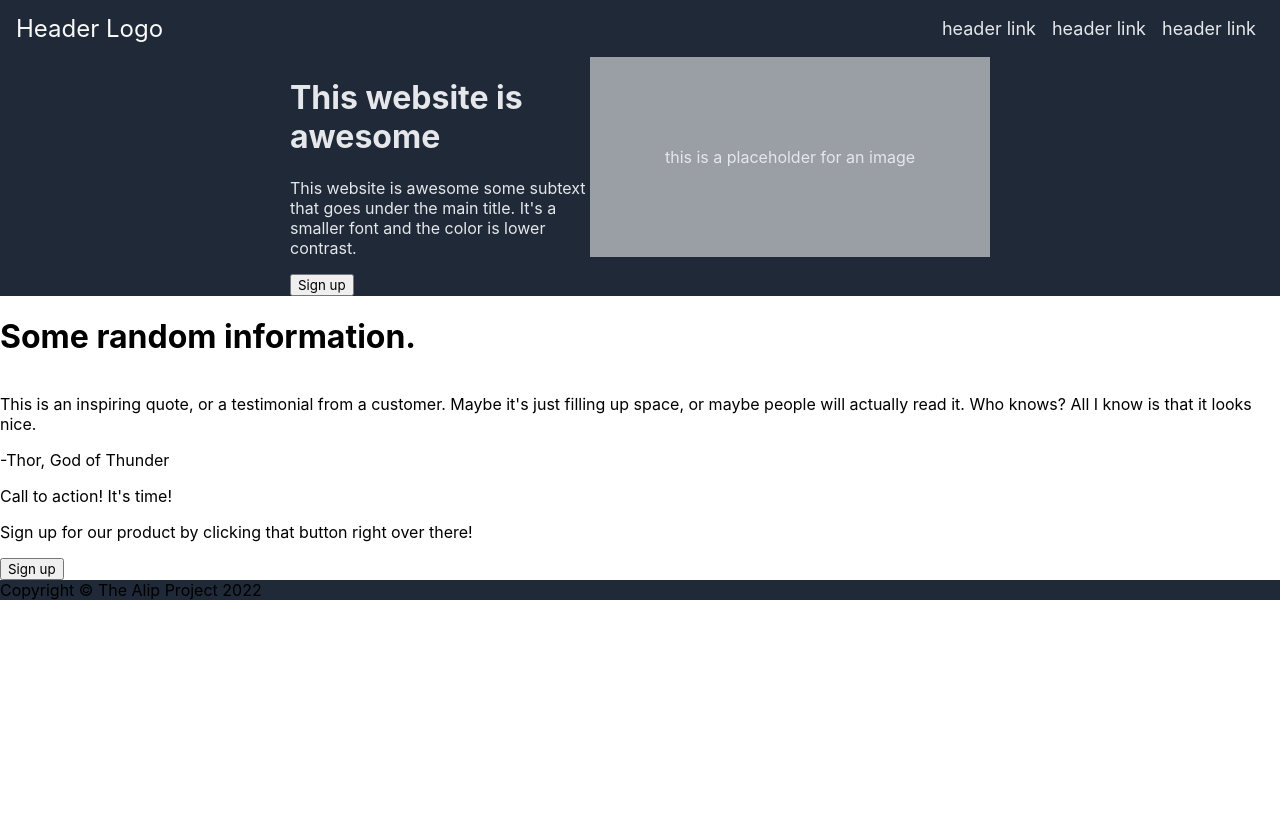
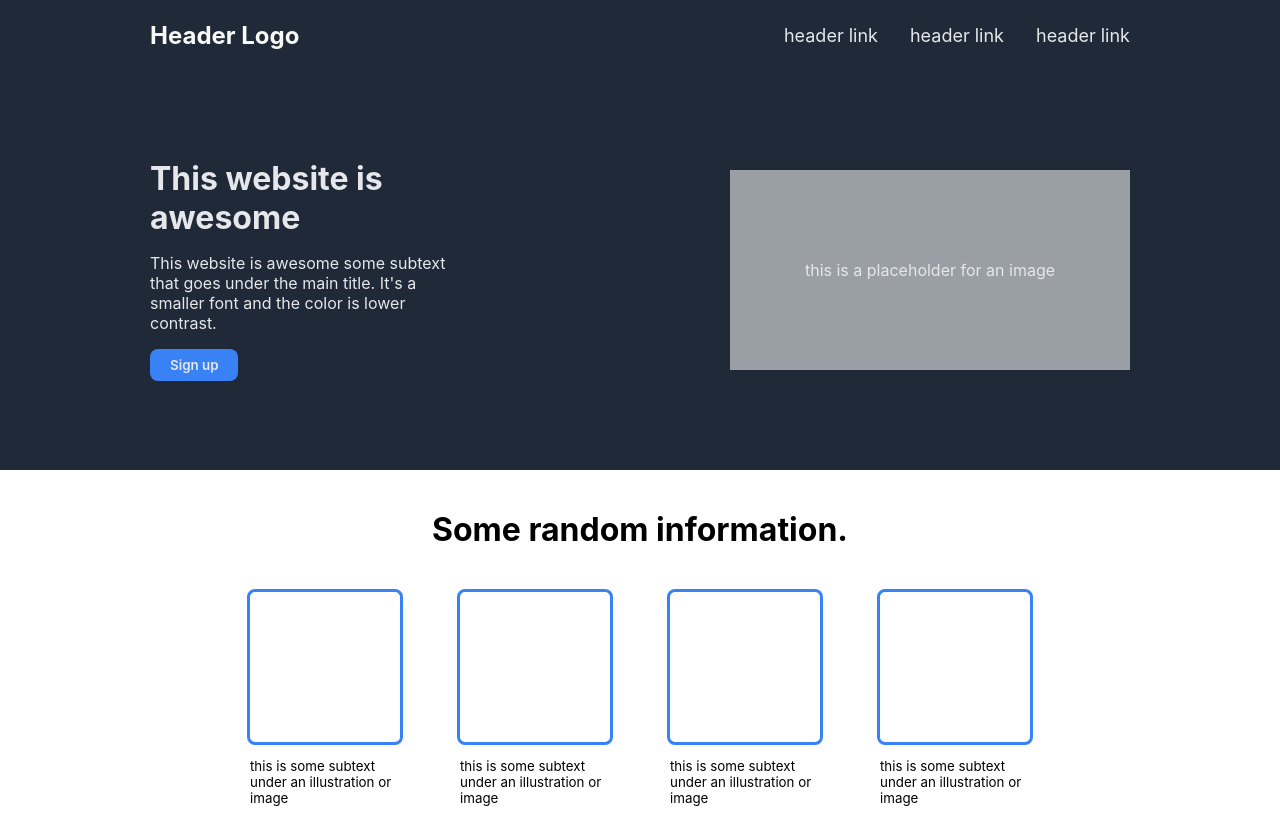
Before and after one commit to aliparslan/odin-project, a plain HTML site: page css-exercises/landing-page/index.html in a window 1280 px wide. Shown: the top 823 px of the page. Before the commit the page ends 800 px from the top, so only its background shows below. Drawn offline with Linux system fonts and the light colour scheme.

Commit message:
finished landing page project

```diff
--- a/css-exercises/landing-page/index.html
+++ b/css-exercises/landing-page/index.html
@@ -26,7 +26,7 @@
             <h1>This website is awesome</h1>
             <p>This website is awesome some subtext that goes under the main title. It's a smaller font and the color is
                 lower contrast.</p>
-            <button>Sign up</button>
+            <button class="button-1">Sign up</button>
         </div>
         <div class="inner-2">
             this is a placeholder for an image
@@ -34,8 +34,28 @@
     </div>
 
     <div class="container-2">
-        <h1>Some random information.</h1>
+        <div class="header-2">
+            <h1>Some random information.</h1>
+        </div>
 
+        <div class="cards">
+            <div class="card">
+                <div class="image"></div>
+                <p>this is some subtext under an illustration or image</p>
+            </div>
+            <div class="card">
+                <div class="image"></div>
+                <p>this is some subtext under an illustration or image</p>
+            </div>
+            <div class="card">
+                <div class="image"></div>
+                <p>this is some subtext under an illustration or image</p>
+            </div>
+            <div class="card">
+                <div class="image"></div>
+                <p>this is some subtext under an illustration or image</p>
+            </div>
+        </div>
     </div>
 
     <div class="container-3">
@@ -47,10 +67,17 @@
     </div>
 
     <div class="container-4">
-        <div class="call">Call to action! It's time!
-            <p>Sign up for our product by clicking that button right over there!</p>
+        <div class="call">
+            <div>
+                <div class="header-3">
+                    Call to action! It's time!
+                </div>
+                <p class="text">Sign up for our product by clicking that button right over there!</p>
+            </div>
+
+            <div><button class="button-2">Sign up</button></div>
+
         </div>
-        <button>Sign up</button>
     </div>
 
     <div class="footer">
--- a/css-exercises/landing-page/styles.css
+++ b/css-exercises/landing-page/styles.css
@@ -6,6 +6,11 @@ body {
     margin: 0;
     display: flex;
     flex-direction: column;
+    overflow-x: hidden;
+}
+
+h1 {
+    margin: 0;
 }
 
 .header,
@@ -14,10 +19,29 @@ body {
     background-color: #1f2937;
 }
 
+.button-1 {
+    border: none;
+}
+
+.button-2 {
+    border: 2px solid #e5e7eb;
+}
+
+.button-1,
+.button-2 {
+    border-radius: 8px;
+    padding: 8px 20px;
+    font-weight: 600;
+    background-color: #3882f6;
+    color: #e5e7eb;
+}
+
 .container-1 {
     display: flex;
-    justify-content: center;
     color: #e5e7eb;
+    justify-content: space-between;
+    align-items: center;
+    padding: 0px 150px;
 }
 
 .header {
@@ -26,11 +50,19 @@ body {
     display: flex;
     justify-content: space-between;
     align-items: center;
-    padding: 0px 16px;
+    padding: 0px 150px;
+    height: 70px;
 }
 
 .inner-1 {
     width: 300px;
+}
+
+.container-1,
+.container-2,
+.container-3,
+.container-4 {
+    height: 400px;
 }
 
 .inner-2 {
@@ -45,14 +77,116 @@ body {
 ul {
     list-style: none;
     display: flex;
+    gap: 32px;
 }
 
 a {
     text-decoration: none;
     color: #e5e7eb;
-    margin: 8px;
 }
 
 .header-links {
     font-size: 18px;
 }
+
+.logo {
+    font-weight: bold;
+}
+
+.image {
+    border-radius: 8px;
+    border: 3px solid #3882f6;
+    width: 150px;
+    height: 150px;
+}
+
+.card {
+    width: 150px;
+    height: auto;
+    font-size: smaller;
+    display: flex;
+    flex-direction: column;
+    align-items: center;
+}
+
+.container-2 {
+    padding: 0px 150px;
+    display: flex;
+    flex-direction: column;
+    align-items: center;
+}
+
+.cards {
+    display: flex;
+    justify-content: center;
+    gap: 60px;
+}
+
+.header-2 {
+    display: flex;
+    justify-content: center;
+    margin: 40px 0px;
+}
+
+.container-3 {
+    background-color: #e5e7eb;
+    display: flex;
+    flex-direction: column;
+    padding: 0px 300px;
+    justify-content: center;
+    align-items: center;
+}
+
+.quote {
+    font-size: 30px;
+    font-weight: lighter;
+    font-style: italic;
+    margin: 0;
+    color: #1f2937;
+}
+
+.quote-source {
+    align-self: flex-end;
+    margin: 0;
+    font-weight: bold;
+    font-size: 1.1em;
+    color: #1f2937;
+}
+
+.container-4 {
+    padding: 0px 150px;
+    display: flex;
+    justify-content: center;
+    align-items: center;
+}
+
+.call {
+    color: #e5e7eb;
+    background-color: #3882f6;
+    border-radius: 16px;
+    height: 200px;
+    width: 100%;
+    display: flex;
+    justify-content: space-between;
+    padding: 0px 150px;
+    align-items: center;
+}
+
+.header-3 {
+    font-weight: bold;
+    font-size: 32px;
+    margin: 0;
+}
+
+.text {
+    margin: 5px;
+    font-size: 16px;
+}
+
+.footer {
+    height: 70px;
+    display: flex;
+    justify-content: center;
+    align-items: center;
+    color: #e5e7eb;
+}
```
